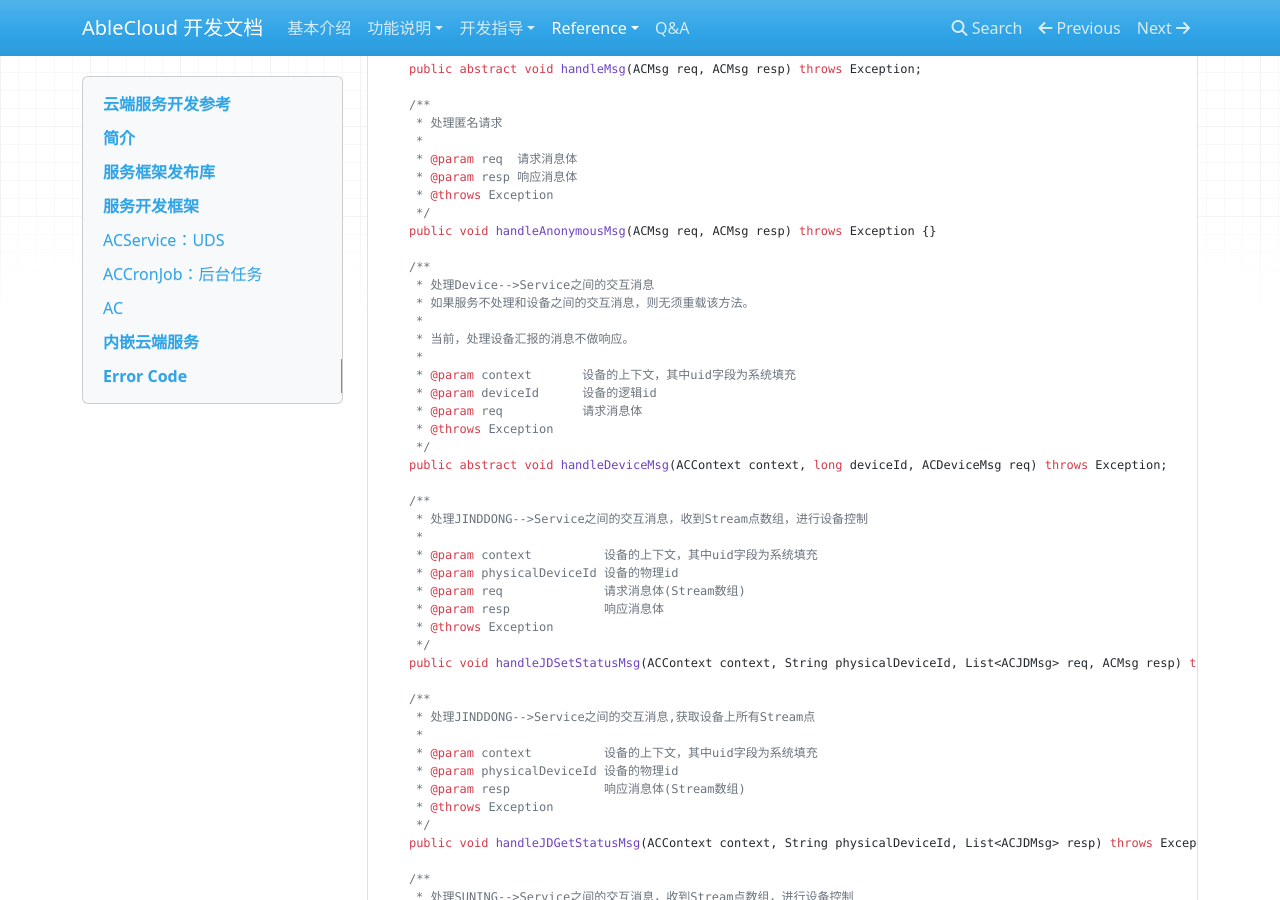
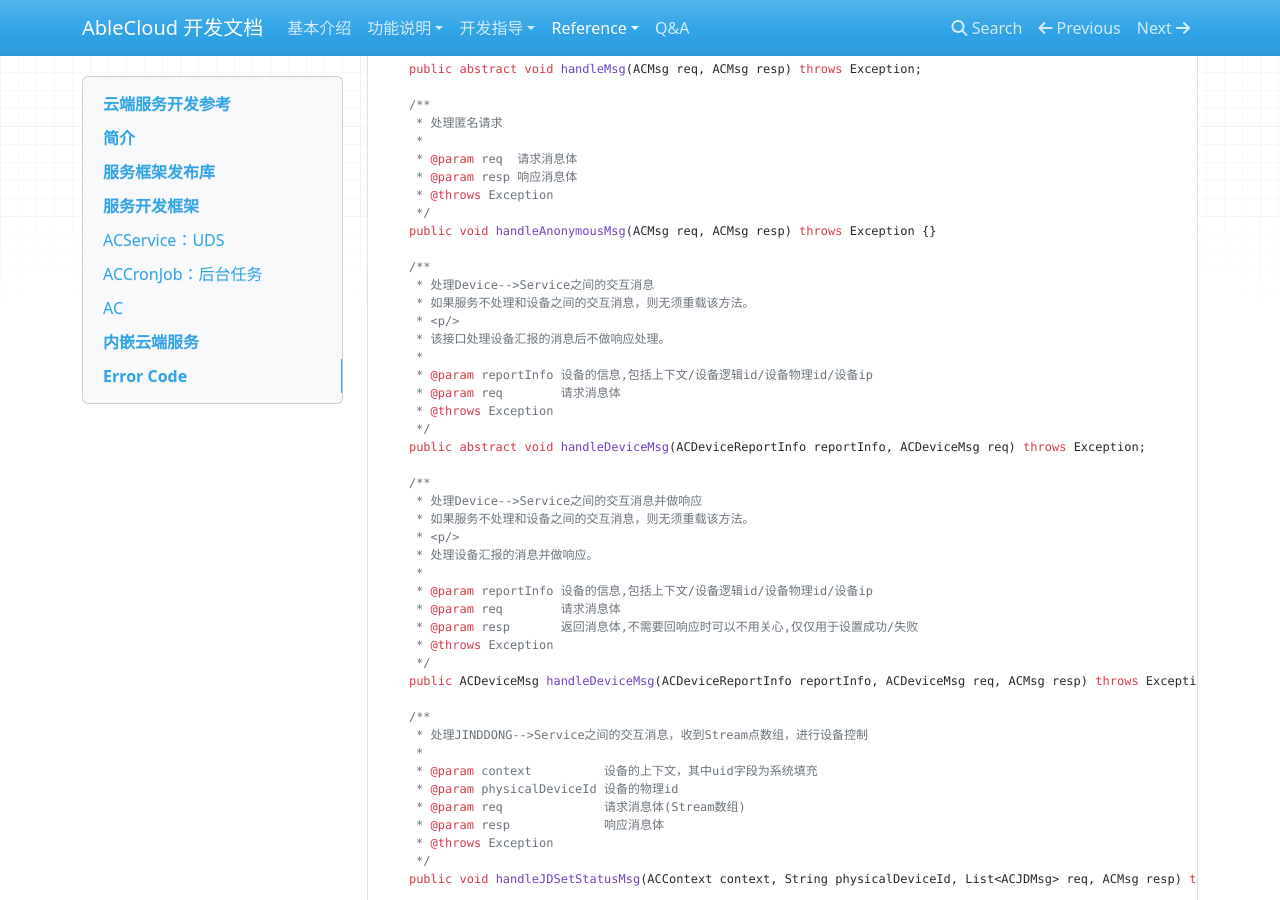
Before and after one commit to JessonW/rd_docs, an MkDocs documentation site: the page built from docs/reference/cloud.md, in a window 1280 px wide and 900 px high, scrolled down 1569 px. Built offline with MkDocs 1.6.1, drawn with Linux system fonts in a browser that asks for light colours; nearby versions of some CDN libraries; old or Windows-style settings are respelled for this version of MkDocs; some of the changed text lies outside the part shown.

Commit message:
update cloud.md

````diff
--- a/docs/reference/cloud.md
+++ b/docs/reference/cloud.md
@@ -75,15 +75,27 @@ public abstract class ACService {
     /**
      * 处理Device-->Service之间的交互消息
      * 如果服务不处理和设备之间的交互消息，则无须重载该方法。
+     * <p/>
+     * 该接口处理设备汇报的消息后不做响应处理。
      *
-     * 当前，处理设备汇报的消息不做响应。
-     *
-     * @param context		设备的上下文，其中uid字段为系统填充
-     * @param deviceId		设备的逻辑id
-     * @param req			请求消息体
+     * @param reportInfo 设备的信息,包括上下文/设备逻辑id/设备物理id/设备ip
+     * @param req        请求消息体
      * @throws Exception
      */
-    public abstract void handleDeviceMsg(ACContext context, long deviceId, ACDeviceMsg req) throws Exception;
+    public abstract void handleDeviceMsg(ACDeviceReportInfo reportInfo, ACDeviceMsg req) throws Exception;
+
+    /**
+     * 处理Device-->Service之间的交互消息并做响应
+     * 如果服务不处理和设备之间的交互消息，则无须重载该方法。
+     * <p/>
+     * 处理设备汇报的消息并做响应。
+     *
+     * @param reportInfo 设备的信息,包括上下文/设备逻辑id/设备物理id/设备ip
+     * @param req        请求消息体
+     * @param resp       返回消息体,不需要回响应时可以不用关心,仅仅用于设置成功/失败
+     * @throws Exception
+     */
+    public ACDeviceMsg handleDeviceMsg(ACDeviceReportInfo reportInfo, ACDeviceMsg req, ACMsg resp) throws Exception {}
 
     /**
      * 处理JINDDONG-->Service之间的交互消息，收到Stream点数组，进行设备控制
@@ -154,6 +166,21 @@ public abstract class ACService {
     public final AC getAc() {}
 }
 ```
+ACDeviceReportInfo为设备上报的属性信息，包含如下：
+
+```java
+public class ACDeviceReportInfo {
+    //设备上下文
+    private ACContext context;
+    //设备逻辑id
+    private Long deviceId;
+    //设备物理id
+    private String physicalDeviceId;
+    //设备的ip地址
+    private String ip;
+}
+```
+
 在上述抽象类中，对开发者来说，总共有七个公共接口，其中init提供了默认实现。如果开发者实现的某一服务不需要和设备直接交互，则直接重载handleDeviceMsg为空实现即可。开发者可以将精力集中在handleMsg接口的实现中，该接口处理客户端请求，并作出响应。下文会对该抽象类进行详细介绍。
 
 ><font color="red">**注：**</font>通常情况下，开发者只需要重点实现**handleMsg**即可。当然如果需要处理复杂的设备上报数据，则还需要重点实现**handleDeviceMsg**并根据不同code做不同处理 。
````
